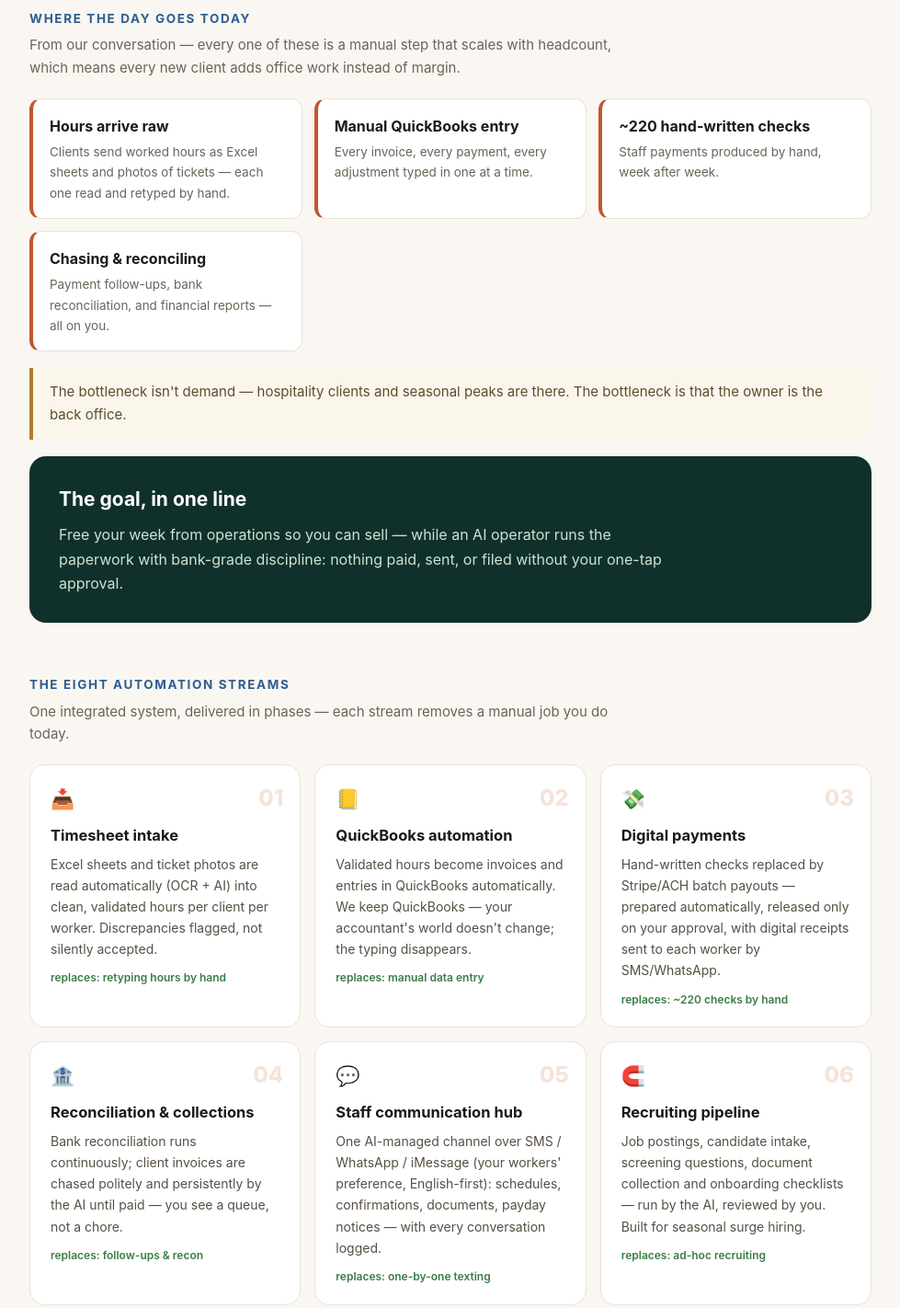
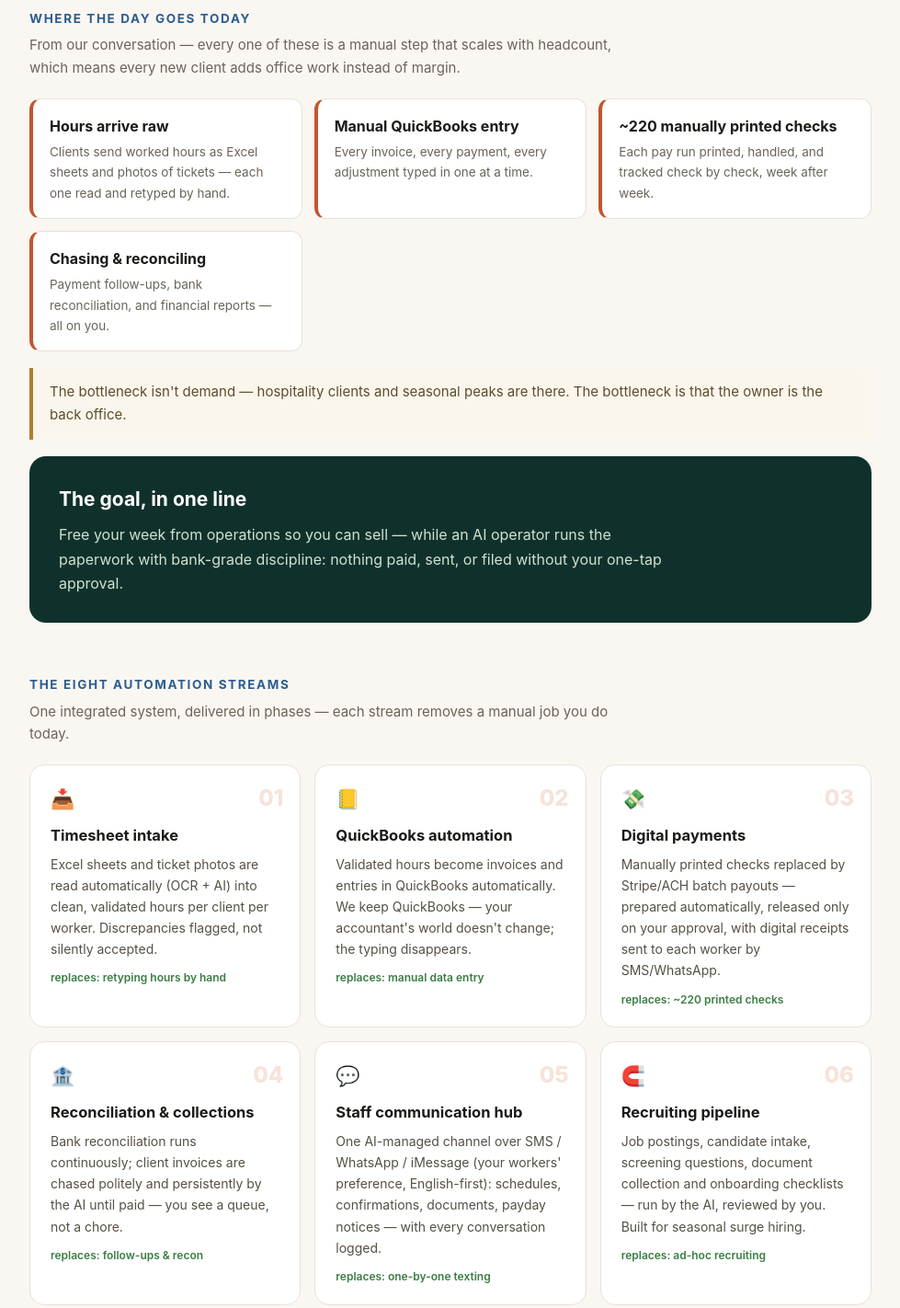
Before and after one commit to pauloovidio-a11y/superclawman-propostas, a plain HTML site: page 360labors/index.html in a window 1280 px wide. Shown: the part 460-1882 px from the top of the page at 92% size, without its empty margins (150-1129 px from the left). Drawn offline with Linux system fonts and the light colour scheme.

Commit message:
360labors: checks are manually printed, not handwritten (fact fix)

```diff
--- a/360labors/index.html
+++ b/360labors/index.html
@@ -80,7 +80,7 @@
   <div class="today">
     <div class="pain"><b>Hours arrive raw</b><p>Clients send worked hours as Excel sheets and photos of tickets — each one read and retyped by hand.</p></div>
     <div class="pain"><b>Manual QuickBooks entry</b><p>Every invoice, every payment, every adjustment typed in one at a time.</p></div>
-    <div class="pain"><b>~220 hand-written checks</b><p>Staff payments produced by hand, week after week.</p></div>
+    <div class="pain"><b>~220 manually printed checks</b><p>Each pay run printed, handled, and tracked check by check, week after week.</p></div>
     <div class="pain"><b>Chasing &amp; reconciling</b><p>Payment follow-ups, bank reconciliation, and financial reports — all on you.</p></div>
   </div>
   <div class="quote">The bottleneck isn't demand — hospitality clients and seasonal peaks are there. The bottleneck is that the owner is the back office.</div>
@@ -95,7 +95,7 @@
   <div class="streams">
     <div class="stream"><span class="n">01</span><div class="ico">📥</div><h3>Timesheet intake</h3><p>Excel sheets and ticket photos are read automatically (OCR + AI) into clean, validated hours per client per worker. Discrepancies flagged, not silently accepted.</p><div class="from">replaces: retyping hours by hand</div></div>
     <div class="stream"><span class="n">02</span><div class="ico">📒</div><h3>QuickBooks automation</h3><p>Validated hours become invoices and entries in QuickBooks automatically. We keep QuickBooks — your accountant's world doesn't change; the typing disappears.</p><div class="from">replaces: manual data entry</div></div>
-    <div class="stream"><span class="n">03</span><div class="ico">💸</div><h3>Digital payments</h3><p>Hand-written checks replaced by Stripe/ACH batch payouts — prepared automatically, released only on your approval, with digital receipts sent to each worker by SMS/WhatsApp.</p><div class="from">replaces: ~220 checks by hand</div></div>
+    <div class="stream"><span class="n">03</span><div class="ico">💸</div><h3>Digital payments</h3><p>Manually printed checks replaced by Stripe/ACH batch payouts — prepared automatically, released only on your approval, with digital receipts sent to each worker by SMS/WhatsApp.</p><div class="from">replaces: ~220 printed checks</div></div>
     <div class="stream"><span class="n">04</span><div class="ico">🏦</div><h3>Reconciliation &amp; collections</h3><p>Bank reconciliation runs continuously; client invoices are chased politely and persistently by the AI until paid — you see a queue, not a chore.</p><div class="from">replaces: follow-ups &amp; recon</div></div>
     <div class="stream"><span class="n">05</span><div class="ico">💬</div><h3>Staff communication hub</h3><p>One AI-managed channel over SMS / WhatsApp / iMessage (your workers' preference, English-first): schedules, confirmations, documents, payday notices — with every conversation logged.</p><div class="from">replaces: one-by-one texting</div></div>
     <div class="stream"><span class="n">06</span><div class="ico">🧲</div><h3>Recruiting pipeline</h3><p>Job postings, candidate intake, screening questions, document collection and onboarding checklists — run by the AI, reviewed by you. Built for seasonal surge hiring.</p><div class="from">replaces: ad-hoc recruiting</div></div>
@@ -129,7 +129,7 @@
   <p class="sub">Phased so value lands early — the first phase alone returns hours every week.</p>
   <div class="phases">
     <div class="phase"><span class="tag">PHASE 0</span><h4>Map the operation</h4><p>1–2 sessions: we document your flow end-to-end — hours in, checks out — using your real examples (Excel sheets, ticket photos).</p></div>
-    <div class="phase"><span class="tag">PHASE 1</span><h4>Money quick wins</h4><p>Timesheet intake + QuickBooks entry + Stripe/ACH payouts with receipts. The hand-written checks end here.</p></div>
+    <div class="phase"><span class="tag">PHASE 1</span><h4>Money quick wins</h4><p>Timesheet intake + QuickBooks entry + Stripe/ACH payouts with receipts. The manual check printing ends here.</p></div>
     <div class="phase"><span class="tag">PHASE 2</span><h4>Communication</h4><p>Staff hub (SMS/WhatsApp/iMessage), invoice chasing, recruiting pipeline, daily cash brief.</p></div>
     <div class="phase"><span class="tag">PHASE 3</span><h4>Grow</h4><p>New website + lead capture live; meeting assistant on your sales calls; the office runs itself while you add clients.</p></div>
   </div>
```
